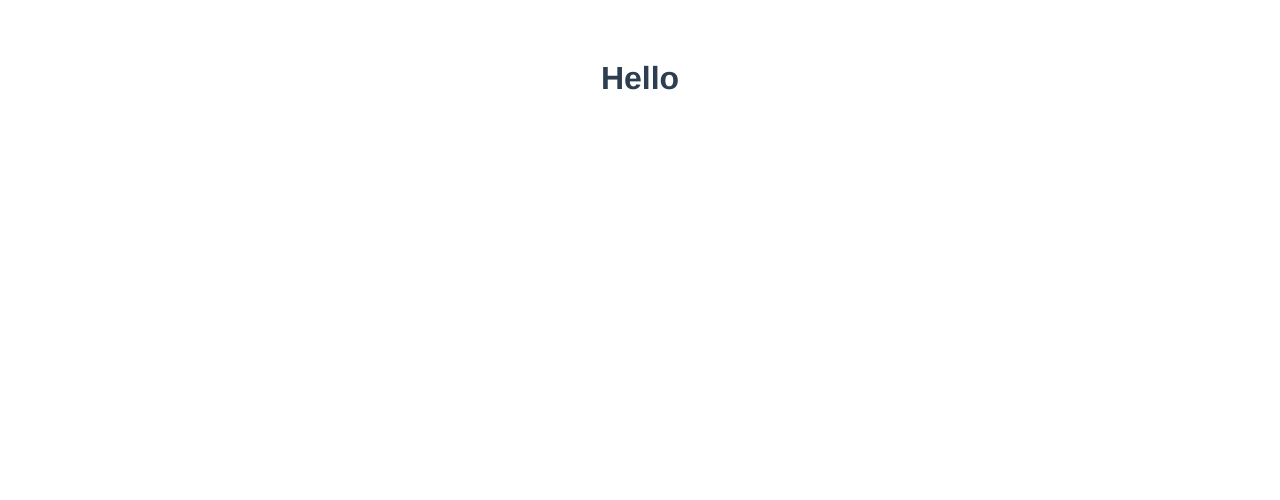
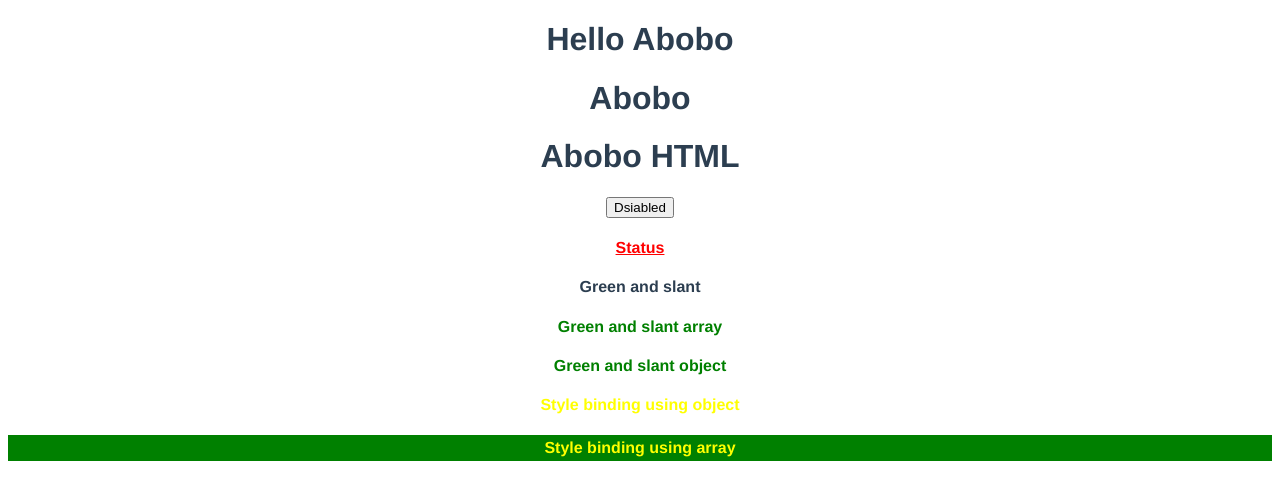
Before and after one commit to elminhoemmanuel/Vuestart, a Vue app: page / in a window 1280 px wide. Shown: the top 500 px of the page. Built offline with nearby package versions, Linux system fonts and the light colour scheme.

Commit message:
finished todays learning on vue

```diff
--- a/src/App.vue
+++ b/src/App.vue
@@ -1,13 +1,43 @@
 <template>
-  <h1>Hello</h1>
+  <h1>Hello {{ name }}</h1>
+  <h1 v-text="name"></h1>
+  <div v-html="html"></div>
+  <button :disabled="isDisabled">Dsiabled</button>
+  <h4 class="underline" :class="status">Status</h4>
+  <h4 :class=" isStriked ? 'slant': 'normal' ">Green and slant </h4>
+  <h4 :class=" [isStriked ? 'slant': 'normal', isGreen && 'green'] ">Green and slant array</h4>
+  <h4 :class="{
+    'slant':isStriked,
+    'green':isGreen,
+
+  }">Green and slant object
+  </h4>
+  <h4 :style="styleObj">Style binding using object</h4>
+  <h4 :style="[ styleObj , styleObj2 ]">Style binding using array</h4>
 </template>
 
 <script>
 
 export default {
   name: 'App',
-  components: {
-  }
+  data () {
+    return {
+      name:'Abobo',
+      html:`<h1> Abobo HTML </h1>`,
+      isDisabled: false,
+      status:'danger',
+      isStriked:false,
+      isGreen: true,
+      styleObj:{
+        color:'yellow',
+        fontWeight:'bold'
+      },
+      styleObj2:{
+        backgroundColor:'green',
+        padding: 4 + 'px'
+      }
+    };
+  },
 }
 </script>
 
@@ -18,6 +48,21 @@
   -moz-osx-font-smoothing: grayscale;
   text-align: center;
   color: #2c3e50;
-  margin-top: 60px;
+  margin-top: 20px;
+}
+.underline{
+  text-decoration: underline;
+}
+
+.danger{
+  color: red;
+}
+
+.slant{
+  text-decoration: line-through;
+}
+
+.green{
+  color: green;
 }
 </style>
```
